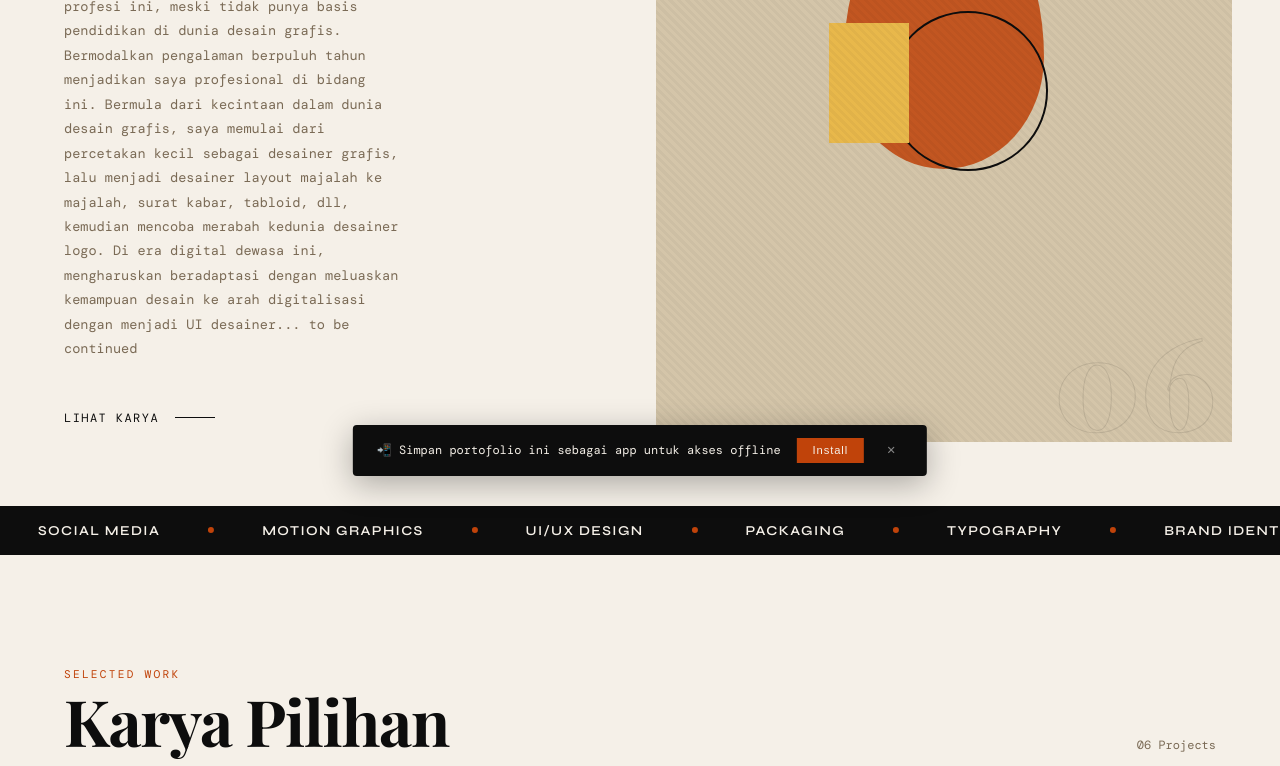
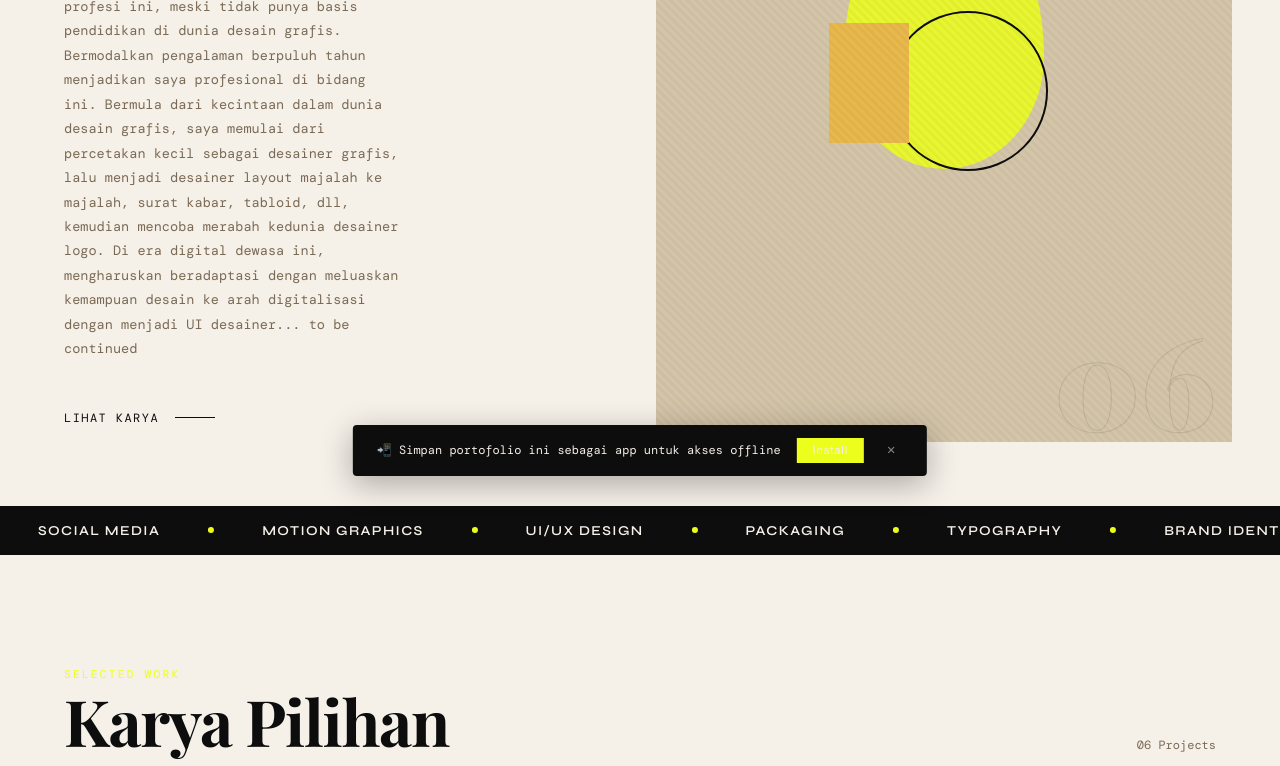
Before and after one commit to dsuna/myportofolio, a plain HTML site: page index.html in a window 1280 px wide. Shown: the part 420-1186 px from the top of the page. Drawn offline with nearby package versions, Linux system fonts and the light colour scheme; a web font is replaced by a local one.

Commit message:
style.css

```diff
--- a/assets/css/style.css
+++ b/assets/css/style.css
@@ -1,7 +1,7 @@
 :root {
   --ink: #0D0D0D;
   --paper: #F5F0E8;
-  --rust: #C0430A;
+  --rust: #ecff1c;
   --sand: #D4C5A9;
   --warm-mid: #7A6A55;
   --accent: #E8B84B;
```
